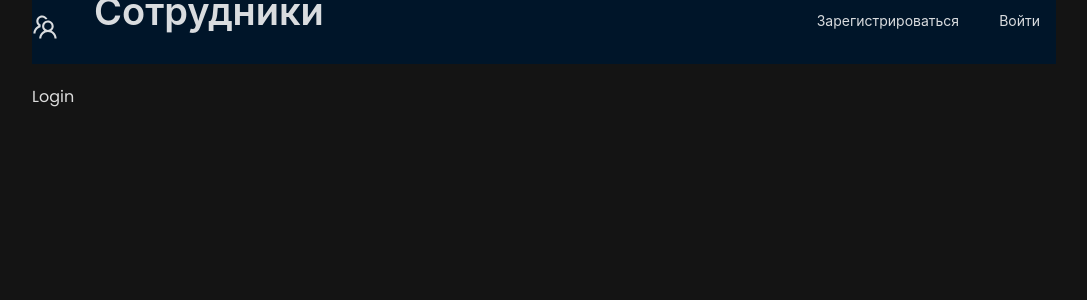
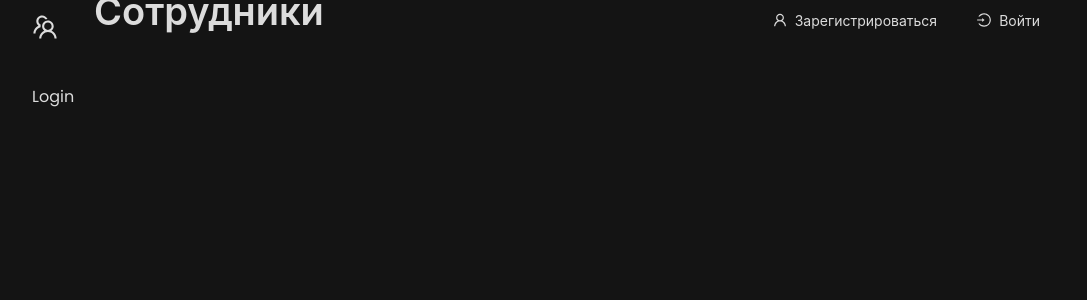
Before and after one commit to vitalbless/employees, a React (Create React App) app in the folder client/: page /login in a window 1280 px wide. Shown: the top 300 px of the page, without its empty margins (96-1183 px from the left). Built offline with nearby package versions, Linux system fonts and the light colour scheme.

Commit message:
Сделан хэдер

```diff
--- /dev/null
+++ b/client/src/components/custom-button/CustomButton.css
@@ -0,0 +1,4 @@
+.custom-button-sotrudniki.ant-btn:focus,
+.custom-button-sotrudniki.ant-btn:hover {
+  outline: none; /* Убираем подсветку при наведении и фокусе */
+}
--- a/client/src/components/header/index.module.css
+++ b/client/src/components/header/index.module.css
@@ -4,6 +4,7 @@
   align-items: center;
   justify-content: space-between;
   margin-bottom: 20px;
+  background-color: #141414;
 }
 
 .teamIcon {
--- a/client/src/components/header/index.tsx
+++ b/client/src/components/header/index.tsx
@@ -1,7 +1,7 @@
 import React from 'react';
 import styles from './index.module.css';
 import { Layout, Space, Typography } from 'antd';
-import { TeamOutlined } from '@ant-design/icons';
+import { LoginOutlined, TeamOutlined, UserOutlined } from '@ant-design/icons';
 import CustomButton from '../custom-button';
 import { Link } from 'react-router-dom';
 import { Paths } from '../../paths';
@@ -19,12 +19,12 @@ const Header = () => {
       </Space>
       <Space>
         <Link to={Paths.register}>
-          <CustomButton type='text' ghost={true}>
+          <CustomButton type='text' ghost={true} icon={<UserOutlined />}>
             Зарегистрироваться
           </CustomButton>
         </Link>
         <Link to={Paths.login}>
-          <CustomButton type='text' ghost={true}>
+          <CustomButton type='text' ghost={true} icon={<LoginOutlined />}>
             Войти
           </CustomButton>
         </Link>
```
